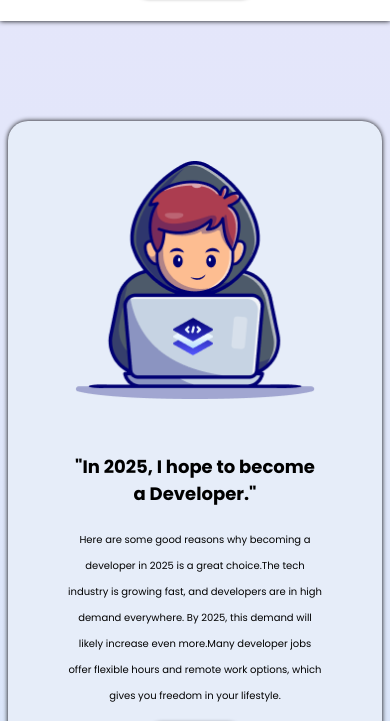
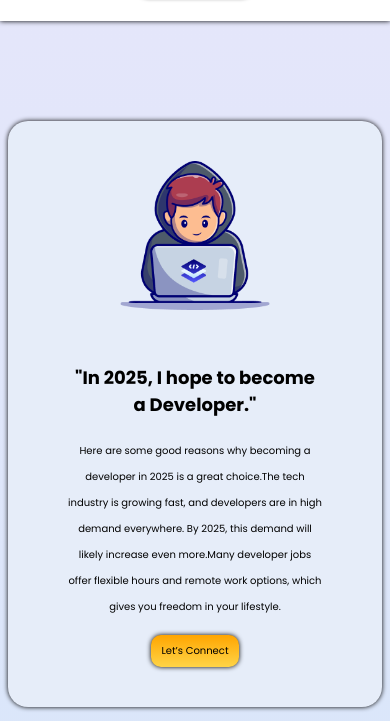
Before and after one commit to polokrf/mission, a plain HTML site: page index.html in a window 390 px wide. Shown: the part 106-827 px from the top of the page. Drawn offline with Linux system fonts and the light colour scheme; a web font is replaced by a local one.

Commit message:
image width add

```diff
--- a/css/responsive.css
+++ b/css/responsive.css
@@ -239,6 +239,9 @@
   width: 96%;
 
  }
+ .banner-img img{
+  width:150px;
+}
  .banner-content h2{
   font-size: 18px;
  }
```
